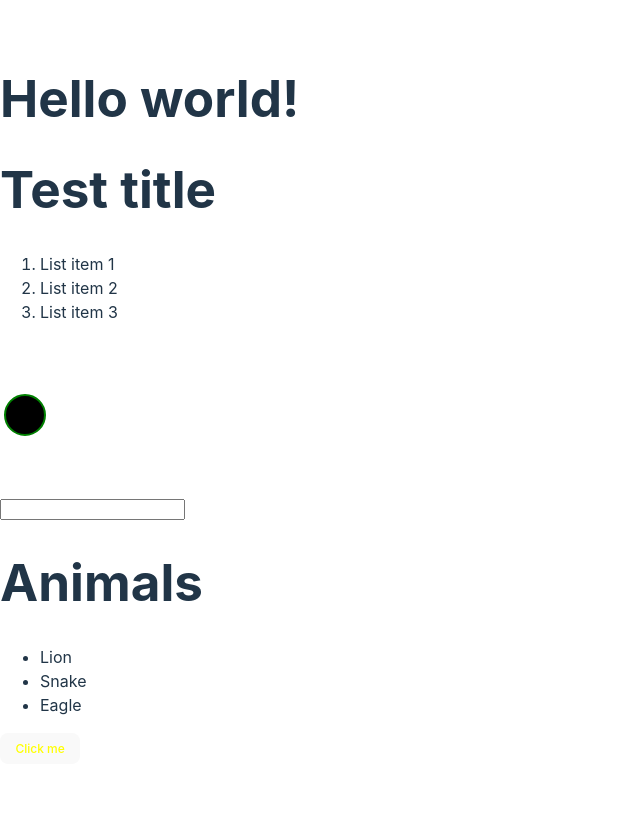
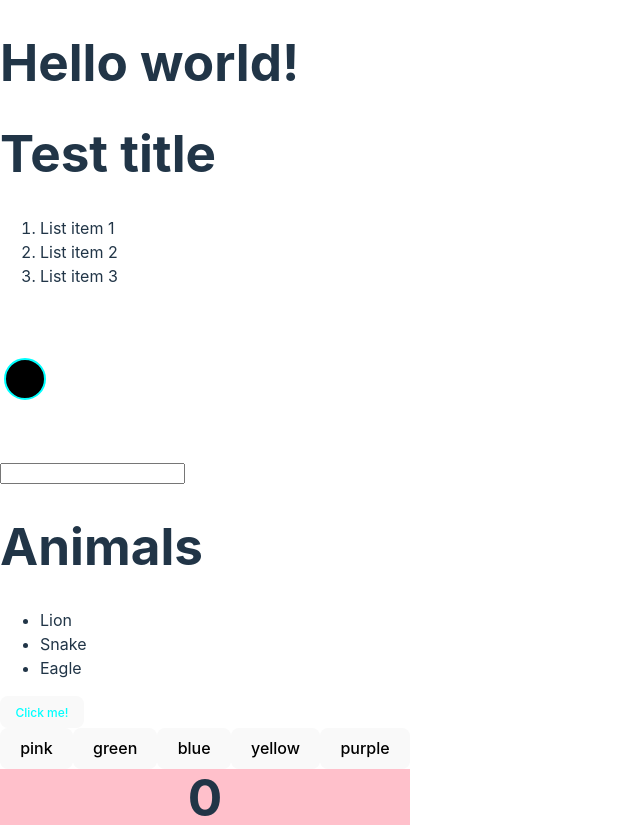
Before and after one commit to fathulfahmy/odin-project-lessons, a React (Vite) app in the folder my-react-app/: page / in a window 1280 px wide. Shown: the whole page, without its empty margins (0-640 px from the left). Before the commit the page ends 800 px from the top, so only its background shows below. Built offline with nearby package versions, Linux system fonts and the light colour scheme.

Commit message:
day18: add intro to state lesson

```diff
--- a/my-react-app/src/ConvertToJsx.jsx
+++ b/my-react-app/src/ConvertToJsx.jsx
@@ -8,10 +8,12 @@ function ConvertToJsx() {
         <li>List item 3</li>
       </ol>
       <svg>
-        <circle cx="25" cy="75" r="20" stroke="green" strokeWidth="2" />
+        <circle cx="25" cy="75" r="20" stroke="cyan" strokeWidth="2" />
+        {/* attribute follows camelCase convention */}
       </svg>
       <form>
         <input type="text" />
+        {/* void tag need to be closed with slash */}
       </form>
     </>
   );
--- /dev/null
+++ b/my-react-app/src/IntroToState.jsx
@@ -0,0 +1,40 @@
+import React, { useState } from "react";
+
+const COLORS = ["pink", "green", "blue", "yellow", "purple"];
+
+function IntroToState() {
+  const [backgroundColor, setBackgroundColor] = useState(COLORS[0]);
+  const [clickCount, setClickCount] = useState(0);
+
+  const onButtonClick = (color) => () => {
+    setBackgroundColor(color);
+    setClickCount(clickCount + 1);
+  };
+
+  return (
+    <>
+      <div>
+        {COLORS.map((color) => (
+          <button
+            type="button"
+            key={color}
+            onClick={onButtonClick(color)}
+            className={backgroundColor === color ? "selected" : ""}
+          >
+            {color}
+          </button>
+        ))}
+      </div>
+      <div
+        style={{
+          backgroundColor,
+          height: "fit-content",
+        }}
+      >
+        <h1 style={{ textAlign: "center", margin: "0" }}>{clickCount}</h1>
+      </div>
+    </>
+  );
+}
+
+export default IntroToState;
--- a/my-react-app/src/PassingData.jsx
+++ b/my-react-app/src/PassingData.jsx
@@ -3,6 +3,7 @@ function PassingData(props) {
     color: props.color,
     fontSize: `${props.fontSize}px`,
   };
+
   return (
     <>
       <button style={buttonStyle}>{props.text}</button>
@@ -10,4 +11,40 @@ function PassingData(props) {
   );
 }
 
+function PropsDestructuring({ color, fontSize, text }) {
+  const buttonStyle = {
+    color: color,
+    fontSize: `${fontSize}px`,
+  };
+
+  return (
+    <>
+      <button style={buttonStyle}>{text}</button>
+    </>
+  );
+}
+
+PassingData.defaultProps = {
+  text: "Click me!",
+  color: "cyan",
+  fontSize: 12,
+};
+
+function DefaultPropsDestructuring({
+  color = "yellow",
+  fontSize = 12,
+  text = "Click me!",
+}) {
+  const buttonStyle = {
+    color: color,
+    fontSize: `${fontSize}px`,
+  };
+
+  return (
+    <>
+      <button style={buttonStyle}>{text}</button>
+    </>
+  );
+}
+
 export default PassingData;
--- a/my-react-app/src/main.jsx
+++ b/my-react-app/src/main.jsx
@@ -5,12 +5,14 @@ import Greeting from "./Greeting.jsx";
 import ConvertToJsx from "./ConvertToJsx.jsx";
 import Animals from "./Animals.jsx";
 import PassingData from "./PassingData.jsx";
+import IntroToState from "./IntroToState.jsx";
 
 ReactDOM.createRoot(document.getElementById("root")).render(
   <React.StrictMode>
     <Greeting />
     <ConvertToJsx />
     <Animals />
-    <PassingData text="Click me" color="yellow" fontSize={12} />
+    <PassingData text="Click me!" fontSize={12} />
+    <IntroToState />
   </React.StrictMode>,
 );
```
